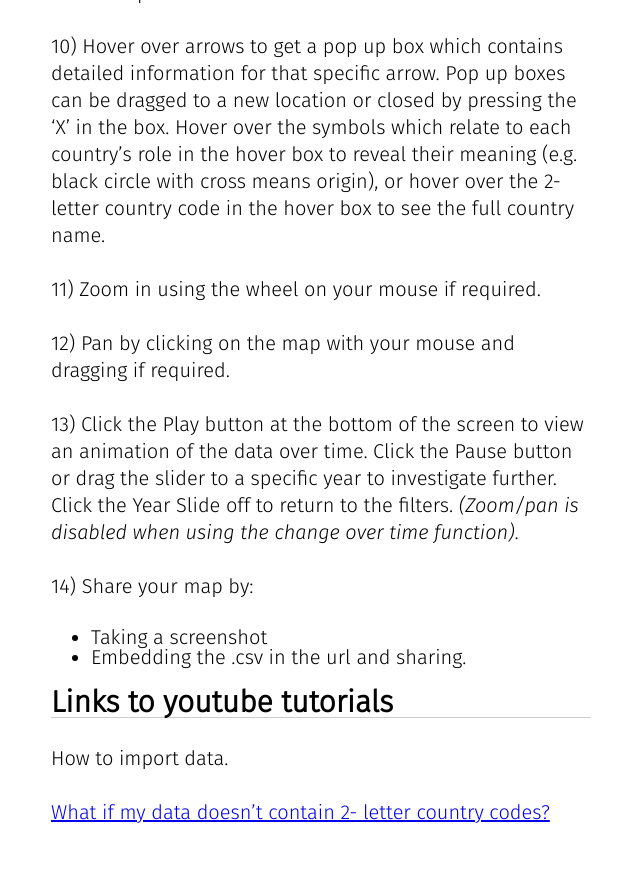
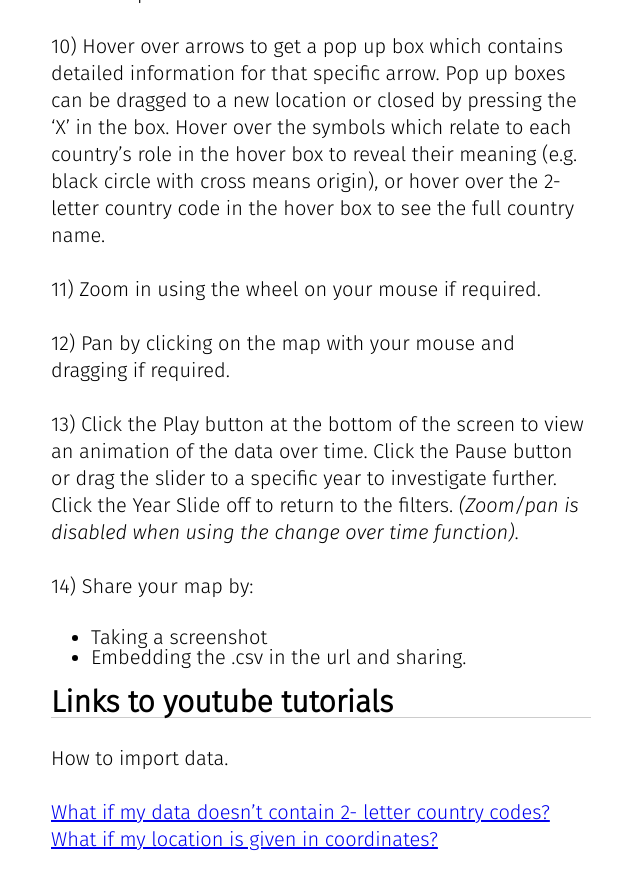
Before and after one commit to trademapper/trademapper-js, a Jekyll site: the page built from _pages/01_starting.md, in a window 1280 px wide and 900 px high, scrolled down 3179 px. Shown: the top 890 px of the window, without its empty margins (469-1109 px from the left). Built offline with Jekyll 4.4.1, drawn with Linux system fonts in a browser that asks for light colours.

Commit message:
Update 01_starting.md

```diff
--- a/_pages/01_starting.md
+++ b/_pages/01_starting.md
@@ -68,3 +68,4 @@ TradeMapper will attempt to auto-assign roles to each of the columns but you sho
 How to import data.
 
 <a href="https://www.youtube.com/watch?v=EIklmvz_KiU">What if my data doesn't contain 2- letter country codes?</a>
+<a href="https://www.youtube.com/watch?v=B4ND5ZmuPhU">What if my location is given in coordinates?</a>
```
